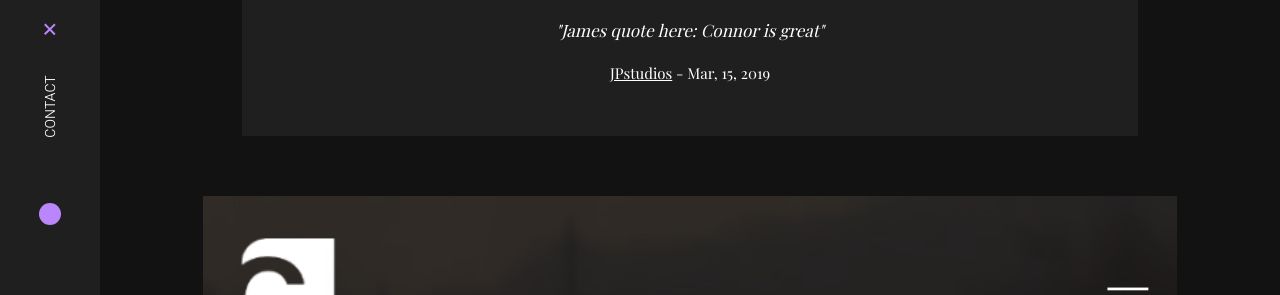
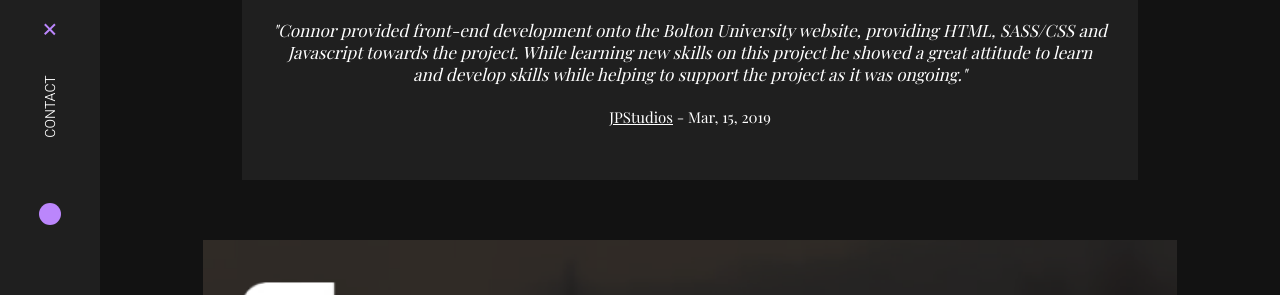
Before and after one commit to ConnorIngold/connoringold-backend, a website: page public/projects.html in a window 1280 px wide. Shown: the part 505-800 px from the top of the page. Drawn offline with nearby package versions, Linux system fonts and the light colour scheme.

Commit message:
version 1.1

```diff
--- a/public/projects.html
+++ b/public/projects.html
@@ -56,8 +56,10 @@
 
       <div id="banner-overlay">
         <h4>Featured Project: <a href="https://www.bolton.ac.uk/">Bolton University</a></h4>
-        <h2><em>"James quote here: Connor is great"</em></h2>
-        <p><a href="https://jpstudios.co.uk/">JPstudios</a> - Mar, 15, 2019</p>
+        <h2><em>"Connor provided front-end development onto the Bolton University website, providing HTML, SASS/CSS and Javascript
+        towards the project. While learning new skills on this project he showed a great attitude to learn and develop skills
+        while helping to support the project as it was ongoing."</em></h2>
+        <p><a href="https://jpstudios.co.uk/">JPStudios</a> - Mar, 15, 2019</p>
       </div>
       <div class="row">
         <div class="card">
```
Also changed, not shown: dump.js (added), todo2.md (added).
